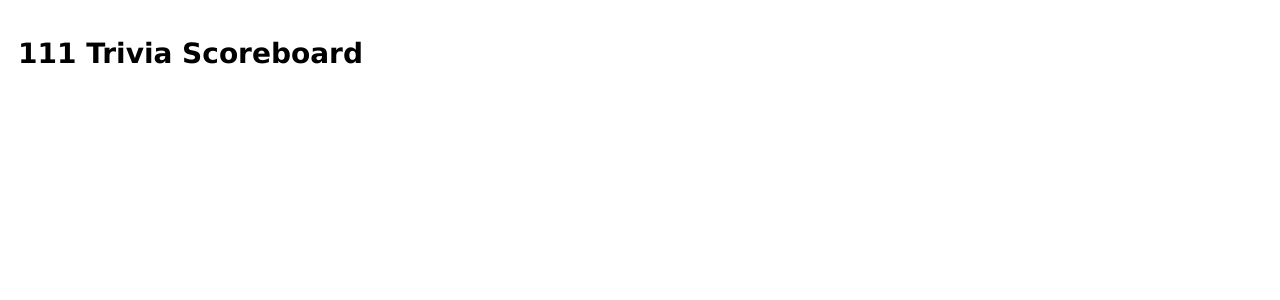
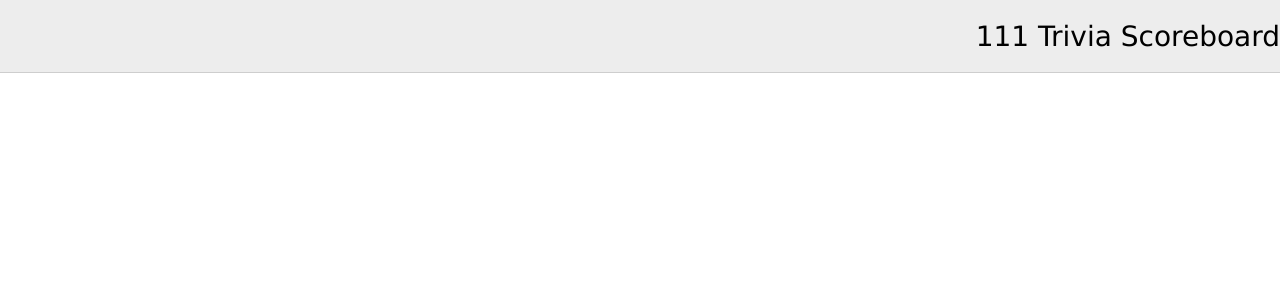
Before and after one commit to jjwyse/trivia-scoreboard, a Node server app: page / in a window 1280 px wide. Shown: the top 300 px of the page. Run offline with Node 20, Linux system fonts and the light colour scheme; data that the repository does not hold is empty; some libraries are stand-ins or nearby versions.

Commit message:
Minor styling updates

```diff
--- a/public/stylesheets/trivia-scoreboard.css
+++ b/public/stylesheets/trivia-scoreboard.css
@@ -1,8 +1,19 @@
-body {
-    padding: 10px;
-    font: 14px "Lucida Grande", Helvetica, Arial, sans-serif;
+* {
+    font-weight: lighter;
 }
 
-a {
-    color: #00B7FF;
+body {
+    font: 14px "Lucida Grande", Helvetica, Arial, sans-serif;
+    margin: 0;
 }
+
+.header {
+    background-color: #ededed;
+    border-bottom: 1px solid #cecece;
+    border-top: 1px solid #ededed;
+    text-align: right;
+}
+
+.content ul {
+    list-style-type: none;
+}
--- a/views/index.jade
+++ b/views/index.jade
@@ -1,11 +1,7 @@
 extends layout
-
-block header
-  h1= title
 
 block content
   ul
     each player, u in players
       li
-        h2= player.nickname
-        h3= player.score
+        h2 #{player.nickname} - #{player.score}
--- a/views/layout.jade
+++ b/views/layout.jade
@@ -1,10 +1,11 @@
 doctype html
 html
   head
-    title= title
+    title #{title}
     link(rel='stylesheet', href='/stylesheets/trivia-scoreboard.css')
   body
     div(class = "header")
       block header
+        h1 #{title}
     div(class = "content")
       block content
```
Also changed, not shown: 1 other file.
